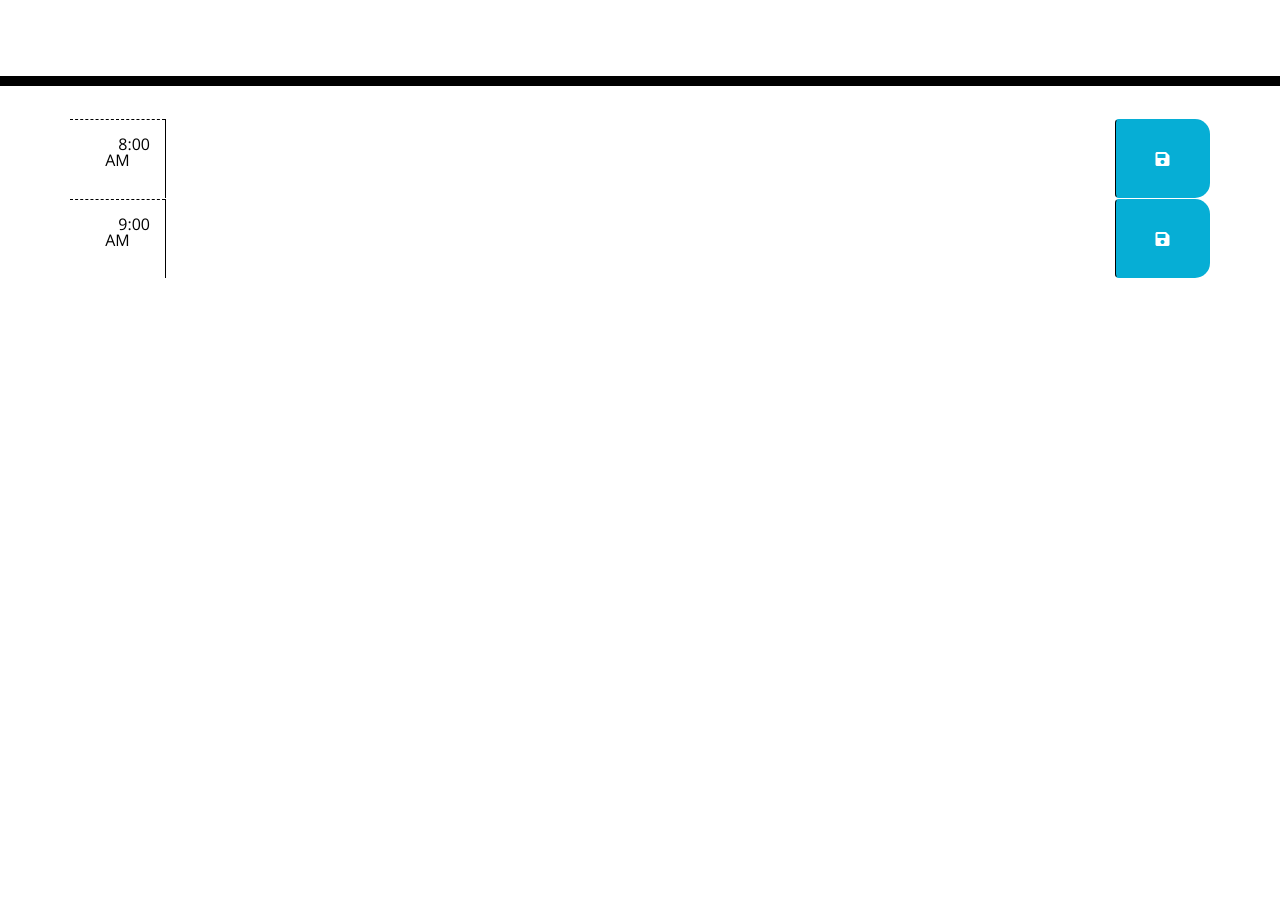
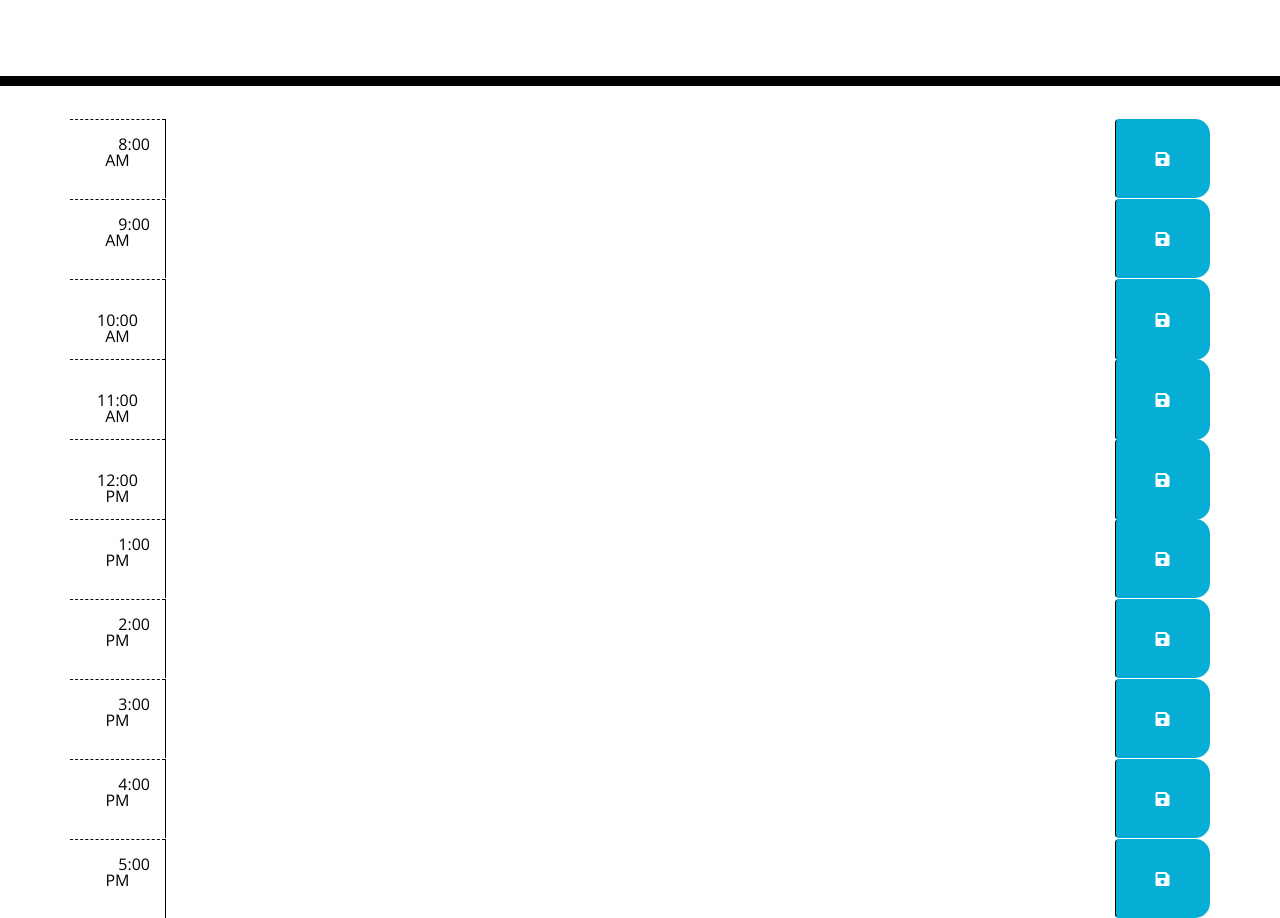
Before and after one commit to Nesnah1307/work-day-scheduler, a plain HTML site: page index.html in a window 1280 px wide. Shown: the part 182-1100 px from the top of the page. Before the commit the page ends 800 px from the top, so only its background shows below. Drawn offline with nearby package versions, Linux system fonts and the light colour scheme.

Commit message:
finished html

```diff
--- a/assets/css/style.css
+++ b/assets/css/style.css
@@ -53,7 +53,7 @@ textarea{
 }
 
 .future {
-  background-color: #77dd77;
+  background-color: #0d46e2;
   color: white;
 }
 
--- a/index.html
+++ b/index.html
@@ -39,7 +39,77 @@
       <button class="btn saveBtn col-md-1"><i class="fas fa-save"></i></button>
     </div>
 
+    <div id="hour10" class="row time-block">
+      <div class="col-md-1 hour">
+        10:00 AM
+      </div>
+      <textarea class="col-md-10 description">
+        </textarea>
+      <button class="btn saveBtn col-md-1"><i class="fas fa-save"></i></button>
+    </div>
 
+    <div id="hour11" class="row time-block">
+      <div class="col-md-1 hour">
+        11:00 AM
+      </div>
+      <textarea class="col-md-10 description">
+        </textarea>
+      <button class="btn saveBtn col-md-1"><i class="fas fa-save"></i></button>
+    </div>
+
+    <div id="hour12" class="row time-block">
+      <div class="col-md-1 hour">
+        12:00 PM
+      </div>
+      <textarea class="col-md-10 description">
+        </textarea>
+      <button class="btn saveBtn col-md-1"><i class="fas fa-save"></i></button>
+    </div>
+
+    <div id="hour13" class="row time-block">
+      <div class="col-md-1 hour">
+        1:00 PM
+      </div>
+      <textarea class="col-md-10 description">
+        </textarea>
+      <button class="btn saveBtn col-md-1"><i class="fas fa-save"></i></button>
+    </div>
+
+    <div id="hour14" class="row time-block">
+      <div class="col-md-1 hour">
+        2:00 PM
+      </div>
+      <textarea class="col-md-10 description">
+        </textarea>
+      <button class="btn saveBtn col-md-1"><i class="fas fa-save"></i></button>
+    </div>
+
+    <div id="hour15" class="row time-block">
+      <div class="col-md-1 hour">
+        3:00 PM
+      </div>
+      <textarea class="col-md-10 description">
+        </textarea>
+      <button class="btn saveBtn col-md-1"><i class="fas fa-save"></i></button>
+    </div>
+
+    <div id="hour16" class="row time-block">
+      <div class="col-md-1 hour">
+        4:00 PM
+      </div>
+      <textarea class="col-md-10 description">
+        </textarea>
+      <button class="btn saveBtn col-md-1"><i class="fas fa-save"></i></button>
+    </div>
+
+    <div id="hour17" class="row time-block">
+      <div class="col-md-1 hour">
+        5:00 PM
+      </div>
+      <textarea class="col-md-10 description">
+        </textarea>
+      <button class="btn saveBtn col-md-1"><i class="fas fa-save"></i></button>
+    </div>
 
   </div>
 
```
